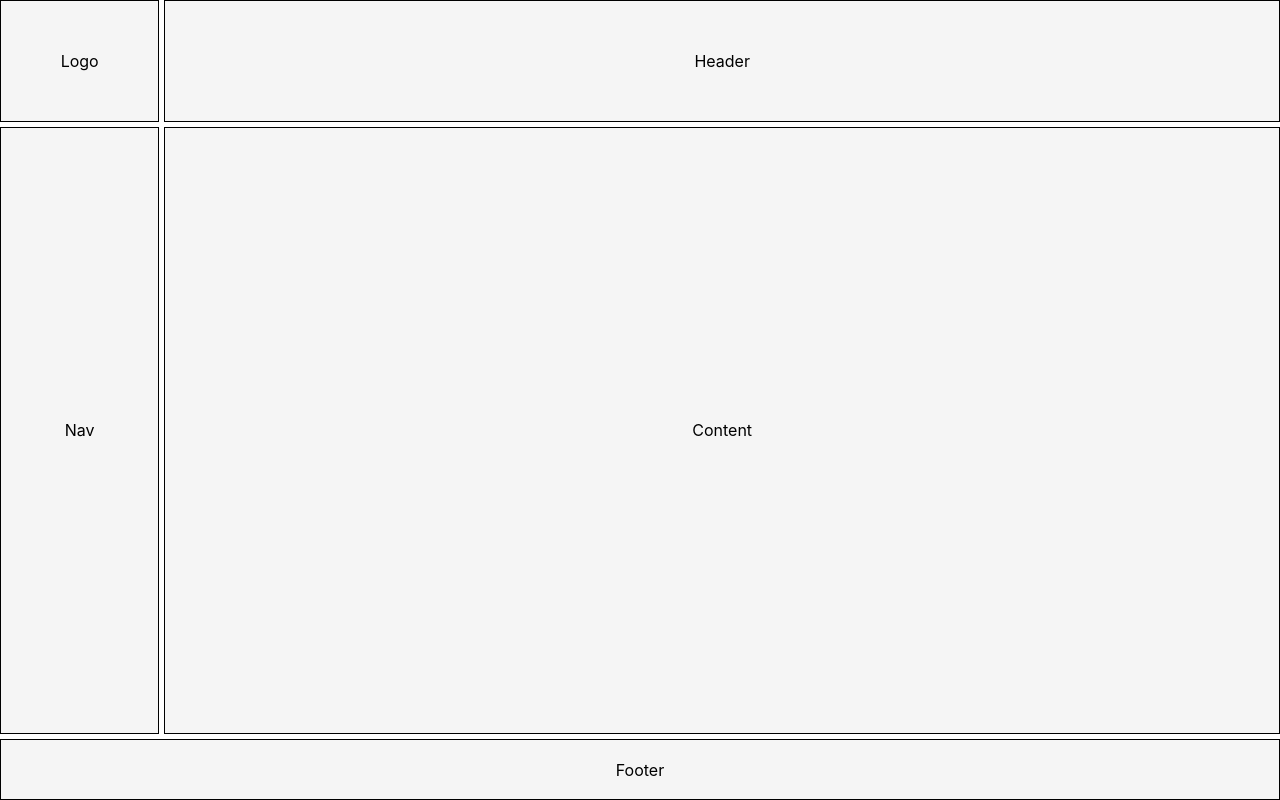
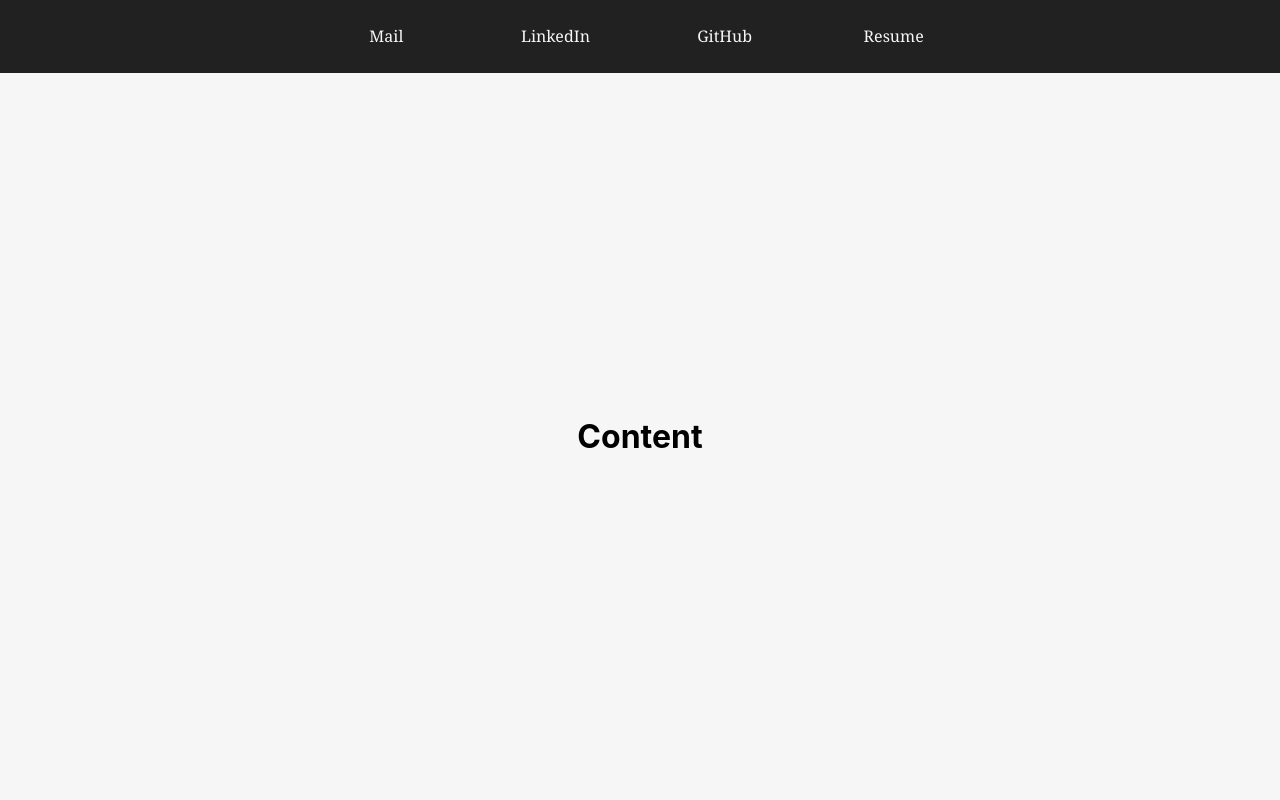
Before and after one commit to RamiHalabi/Portfolio, a React (Create React App) app: page / in a window 1280 px wide. Built offline with nearby package versions, Linux system fonts and the light colour scheme.

Commit message:
New layout and worked on header

```diff
--- a/src/App.css
+++ b/src/App.css
@@ -1,62 +1,56 @@
-@media (grid: 0){
 
 .container {
-  background-color: white;
+  background-color: #212121;
   height: 100vh;
-  width: 100vw;
+  width: 100%;
   display: grid;
-  grid-template: 1fr 5fr 0.5fr / 1fr 7fr;
-  gap: 5px;
-}
-
-.logo {
-  background-color: whitesmoke;
-  grid-row: 1;
-  grid-column: 1;
-  display:flex;
-  flex-direction: column;
-  justify-content: center;
-  align-items: center;
-  border: 1px solid black;
+  grid-template-rows: 1fr 10fr;
+  overflow-y: auto;
 }
 
 .header {
-  background-color: whitesmoke;
-  grid-row: 1;
-  grid-column: 2;
+  background-color: #212121;
+  display:flex;
+}
+
+.content {
+  background-color: #F6F6F6;
   display:flex;
   justify-content: center;
   align-items: center;
-  border: 1px solid black;
 }
 
-.nav {
-  background-color: whitesmoke;
-  grid-row: 2;
-  grid-column: 1;
-  display:flex;
-  justify-content: center;
+.header  .navbar {
+  display: flex;
   align-items: center;
-  border: 1px solid black;
+  align-content: center;
+  margin-left: auto;
+  margin-right: auto;
+  font-size: x-large;
+  font-family: Georgia, 'Times New Roman', Times, serif;
+  color: #F6F6F6;
 }
 
-.content {
-  background-color: whitesmoke;
-  grid-row: 2;
-  grid-column: 2;
-  display:flex;
-  justify-content: center;
-  align-items: center;
-  border: 1px solid black;
+.a {
+  width: 73.11px;
+  margin: 0rem 3rem 0rem 3rem;
+  background-color: #212121;
+  border: none;
+  font-size: medium;
+  font-family: Georgia, 'Times New Roman', Times, serif;
+  color: #F6F6F6;
+  text-decoration: none;
+  text-align: center;
 }
 
-.footer {
-  background-color: whitesmoke;
-  grid-row: 3;
-  grid-column: 1 / 3;
-  display:flex;
-  justify-content: center;
-  align-items: center;
-  border: 1px solid black;
+.a:hover {
+  width: 73.11px;
+  margin: 0rem 3rem 0rem 3rem;
+  background-color: #212121;
+  border: none;
+  font-size: large;
+  font-family: Georgia, 'Times New Roman', Times, serif;
+  color: #FFF;
+  text-decoration: none;
+  text-align: center;
 }
-}
--- a/src/App.js
+++ b/src/App.js
@@ -1,14 +1,14 @@
 import './App.css';
+import Header from './Header';
+import Content from './Content';
 
 function App() {
   return (
+
+
     <div className="container">
-      <div className="logo">Logo</div>
-      <div className="header">Header</div>
-      <div className="nav">Nav</div>
-      <div className="content">Content</div>
-      <div className="footer">Footer</div>
-
+      <div className="header"> <Header /></div>
+      <div className="content"><Content /></div>
     </div>
   );
 }
--- /dev/null
+++ b/src/Content.js
@@ -0,0 +1,13 @@
+import React from "react";
+
+
+const Content = () => {
+
+    return(
+        <>
+        <h1>Content</h1>
+        </>
+    );
+};
+
+export default Content;
--- /dev/null
+++ b/src/Header.js
@@ -0,0 +1,14 @@
+import React from "react";
+import NavBar from "./NavBar";
+
+
+const Header = () => {
+
+    return(
+        <>
+        <div className="navbar"> <NavBar /> </div>
+        </>
+    );
+};
+
+export default Header;
--- /dev/null
+++ b/src/NavBar.js
@@ -0,0 +1,20 @@
+import React from "react";
+import resume from "./Rami Halabi, Resume.pdf";
+
+const NavBar = () => {
+
+
+
+
+    return(<>
+
+    <a className="a mail" href="mailto: ramihalabi@outlook.com" >Mail</a>
+    <a className="a linkedin" href="https://linkedin.com/in/ramiihalabi" >LinkedIn</a>
+    <a className="a github" href="https://github.com/ramihalabi">GitHub</a>
+    <a className="a resume" href={resume} download="Rami Halabi, Resume.pdf">Resume</a>
+
+    </>);
+
+}
+
+export default NavBar;
```
Also changed, not shown: src/logo.svg (deleted), 1 other file (tests, documents, lock files or other folders).
